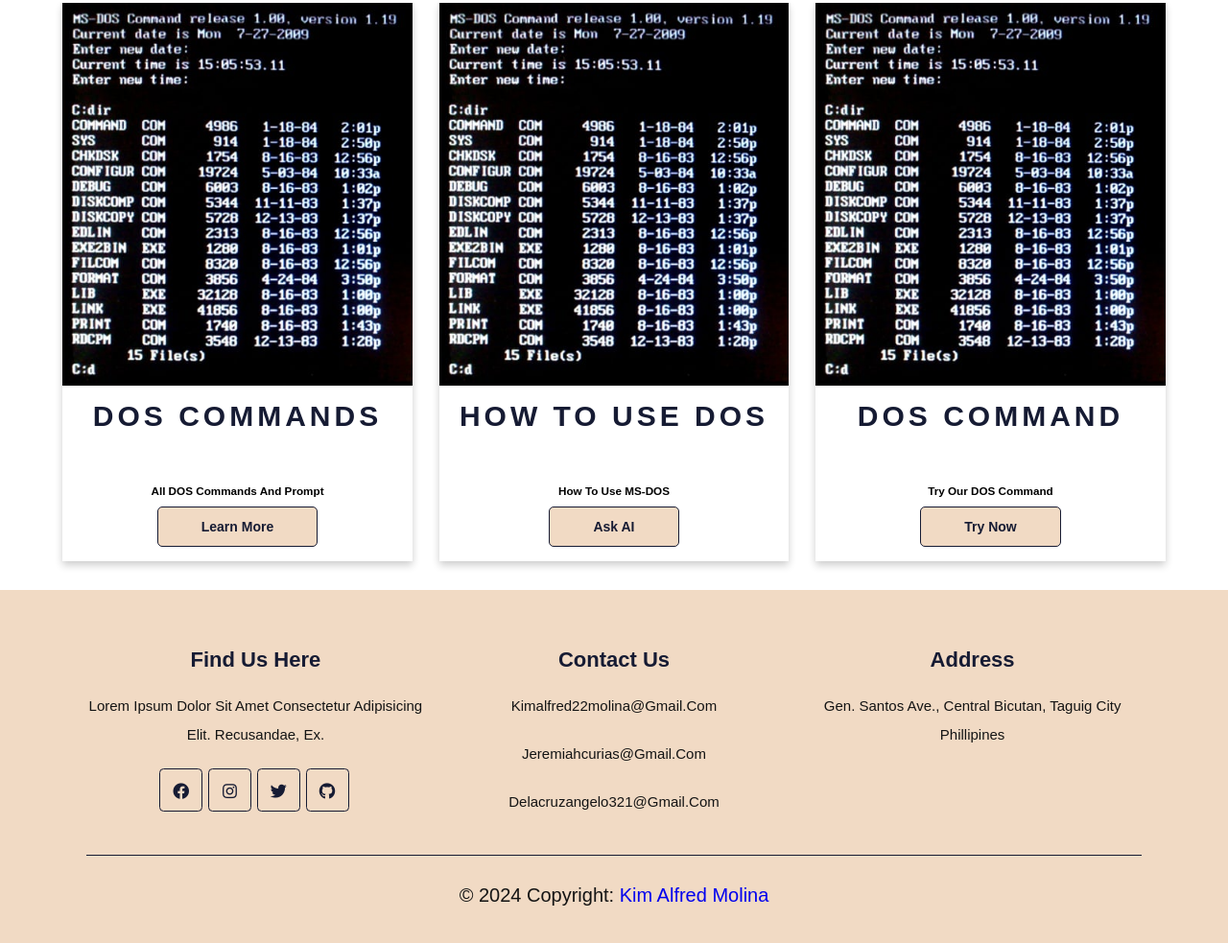
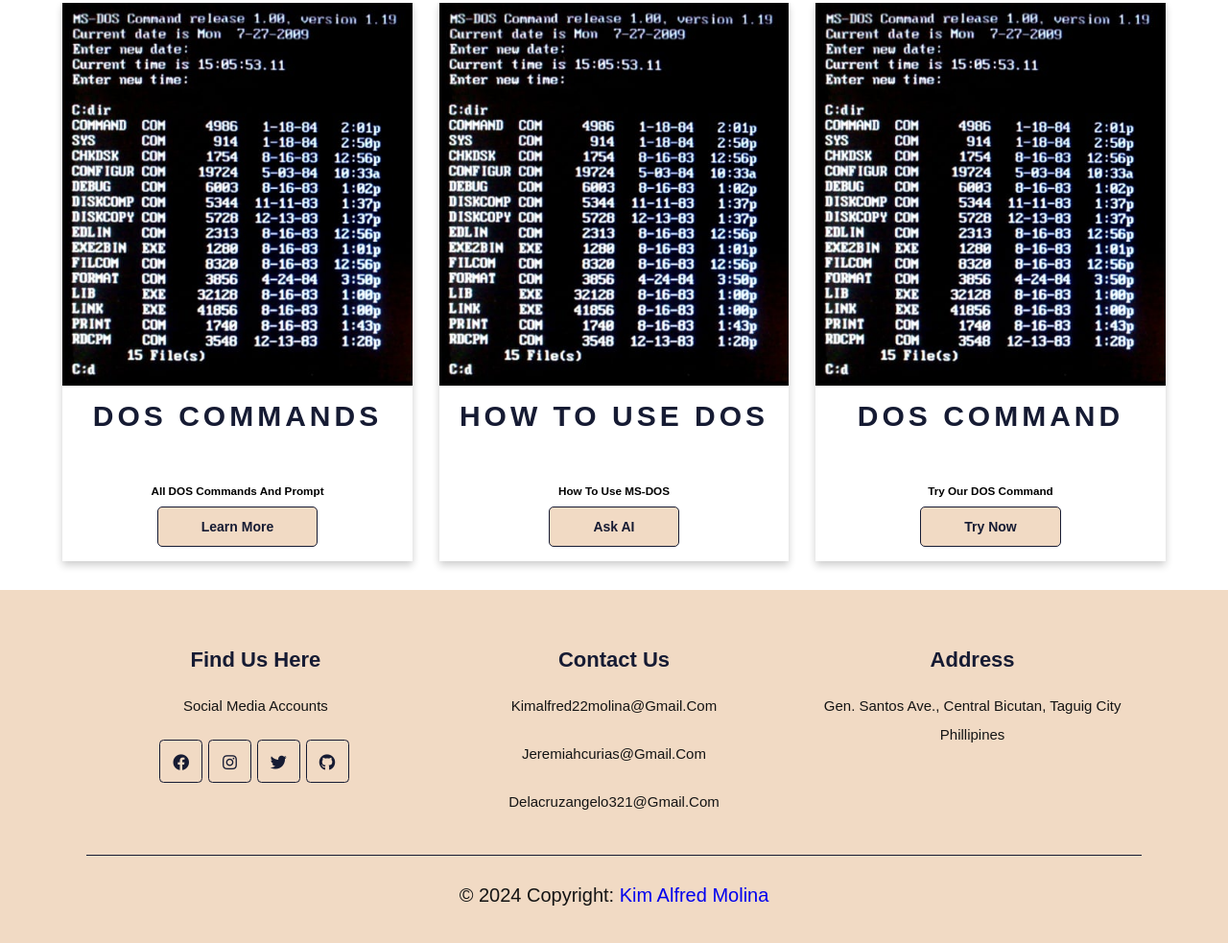
Before and after one commit to kimalfredmolina/CMD-Tutorial-Website, a plain HTML site: page index.html in a window 1280 px wide. Shown: the part 1605-2588 px from the top of the page at 96% size. Drawn offline with nearby package versions, Linux system fonts and the light colour scheme.

Commit message:
Update index.html

```diff
--- a/index.html
+++ b/index.html
@@ -102,7 +102,7 @@
 		<div class="box-container">
 			<div class="box">
 				<h3>find us here</h3>
-				<p>Lorem ipsum dolor sit amet consectetur adipisicing elit. Recusandae, ex.</p>
+				<p>social media accounts</p>
 				<div class="share">
 					<a href="#" class="fab fa-facebook"></a>
 					<a href="#" class="fab fa-instagram"></a>
```
